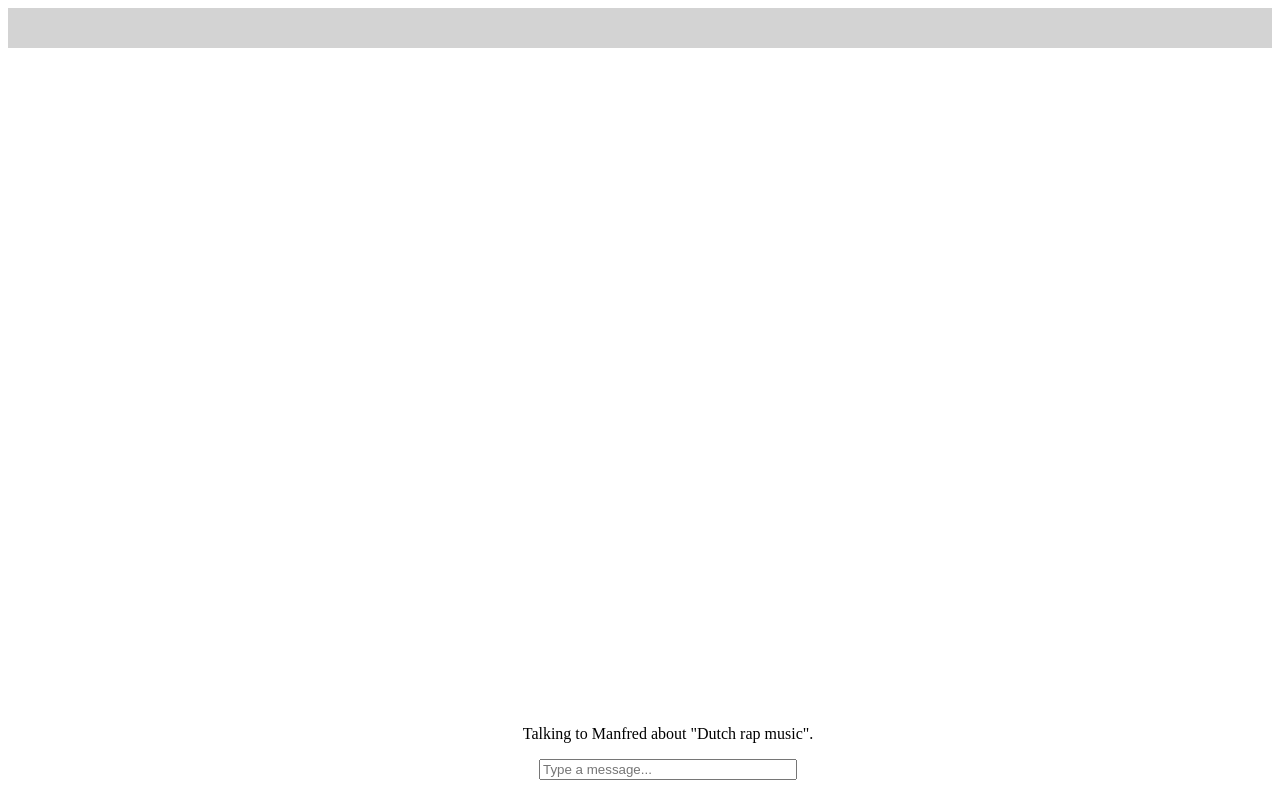
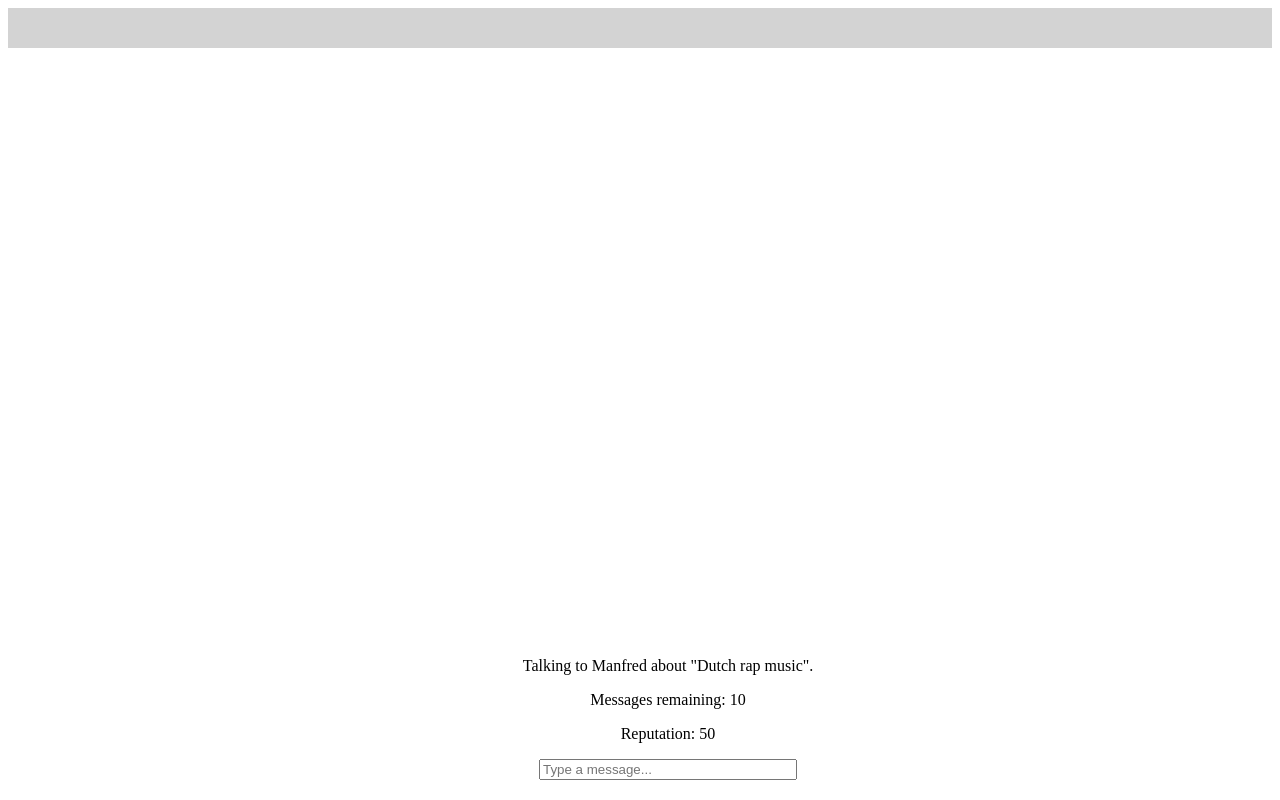
Before and after one commit to SamVanGeijn/kringverjaardag, an Angular app: page /main in a window 1280 px wide. Built offline with nearby package versions, Linux system fonts and the light colour scheme.

Commit message:
Added a very simple scoring system.

```diff
--- a/src/app/main/main.component.html
+++ b/src/app/main/main.component.html
@@ -6,10 +6,20 @@
     </div>
 
     <div id="chat-input">
-        <div>
-            <p id="topic">Talking to {{characterName}} about "{{currentTopic}}".</p>
+        <div *ngIf="reputation > 0 && messagesRemaining > 0" >
+            <p>Talking to {{characterName}} about "{{currentTopic}}".</p>
+            <p>Messages remaining: {{messagesRemaining}}</p>
+            <p>Reputation: {{reputation}}</p>
             <input [disabled]="!pageInitialized || !canSendMessage" #chatInput type="text"
                 (keyup.enter)="sendMessage(chatInput.value)" placeholder="Type a message..." />
         </div>
+        <div *ngIf="reputation <= 0" >
+            <p>Game over!</p>
+            <button (click)="startNewConversation()">Restart</button>
+        </div>
+        <div *ngIf="reputation > 0 && messagesRemaining <= 0" >
+            <p>You win!</p>
+            <button (click)="startNewConversation()">Restart</button>
+        </div>
     </div>
 </div>
--- a/src/app/main/main.component.scss
+++ b/src/app/main/main.component.scss
@@ -28,6 +28,11 @@
 }
 
 
-#topic {
+#chat-input p {
     text-align: center;
 }
+
+#chat-input button {
+    width: 200px;
+    margin: 0 auto;
+}
--- a/src/app/main/main.component.ts
+++ b/src/app/main/main.component.ts
@@ -18,22 +18,25 @@ export class MainComponent implements OnInit {
   scenario: string = "Scenario: <USER> is hosting a party. <CHARACTER> is at the party hosted by <USER>.\n<CHARACTER> is having a conversation with <USER> at the party. The subject of the conversation is <TOPIC>\n<RATING_INSTRUCTION>\n";
   ratingInstruction: string = "START message by rating how much <CHARACTER> would like <USER>'s response by using the exact term \"RERATING:X\" where X is a rating from 1 to 10 based on <CHARACTER>'s personality";
 
+  responsePromptMessage: string = "\n### Instruction:\n<USER>: <MESSAGE>\n### Response:\n<CHARACTER>:";
+  continuePromptMessage: string = "";
+
+  currentPrompt!: string;
+
   userName: string = "Sam";
   characterName!: string;
   availableCharacterFilenames: string[] = ["manfred", "tjeerd"];
 
-  currentPrompt!: string;
+  messages: message[] = [];
+  topics: string[] = ["The meaning of life", "Dutch rap music", "The dangers of AI", "How many backflips could a cat do if it tried", "Should we colonize Mars", "The weather", "Traffic"];
+  currentTopic: string = "";
 
-  responsePromptMessage: string = "\n### Instruction:\n<USER>: <MESSAGE>\n### Response:\n<CHARACTER>:";
-  continuePromptMessage: string = "";
-
-  messages: message[] = [];
   generateJsonMessage: any;
   pageInitialized: boolean = false;
   canSendMessage: boolean = false;
 
-  topics: string[] = ["The meaning of life", "Dutch rap music", "The dangers of AI", "How many backflips could a cat do if it tried", "Should we colonize Mars", "The weather", "Traffic"];
-  currentTopic: string = "";
+  messagesRemaining: number = 10;
+  reputation: number = 50;
 
   constructor(private http: HttpClient) {
   }
@@ -48,6 +51,9 @@ export class MainComponent implements OnInit {
 
   startNewConversation() {
     this.canSendMessage = false;
+    this.messagesRemaining = 10;
+    this.reputation = 50;
+    this.messages = [];
 
     this.http.get(`/assets/json/characters/${this.pickCharacter()}.json`).subscribe(data => {
       let characterData: any = data;
@@ -96,7 +102,8 @@ export class MainComponent implements OnInit {
         let existingMessage;
         if (continueResponse) {
           existingMessage = this.messages.slice().reverse().find(message => !message.fromUser);
-          message = !existingMessage ? message : existingMessage.text + " " + message;
+          const messageSeparator = existingMessage && /[.,!?]/.test(existingMessage.text) ? " " : "";
+          message = !existingMessage ? message : existingMessage.text + messageSeparator + message;
         }
         message = message.trim();
 
@@ -106,6 +113,10 @@ export class MainComponent implements OnInit {
           if (extractedRating.rating > 0) {
             message = responseText.replace(extractedRating.regexMatch, "");
             messageRating = extractedRating.rating;
+            if (messageRating <= 5) {
+              this.reputation -= (11-messageRating);
+              // Game over!
+            }
           }
         } else {
           messageRating = existingMessage.rating;
@@ -124,7 +135,9 @@ export class MainComponent implements OnInit {
       } else {
         this.messages.push({ id: this.messages.length + 1, text: "!!! No usable response, please try again!", fromUser: false, rating: 0 });
       }
+
       this.canSendMessage = true;
+      this.messagesRemaining--;
     }, error => {
       console.log(error);
       this.messages.push({ id: this.messages.length + 1, text: "!!! Failed to generate message, please try again!", fromUser: false, rating: 0 });
```
